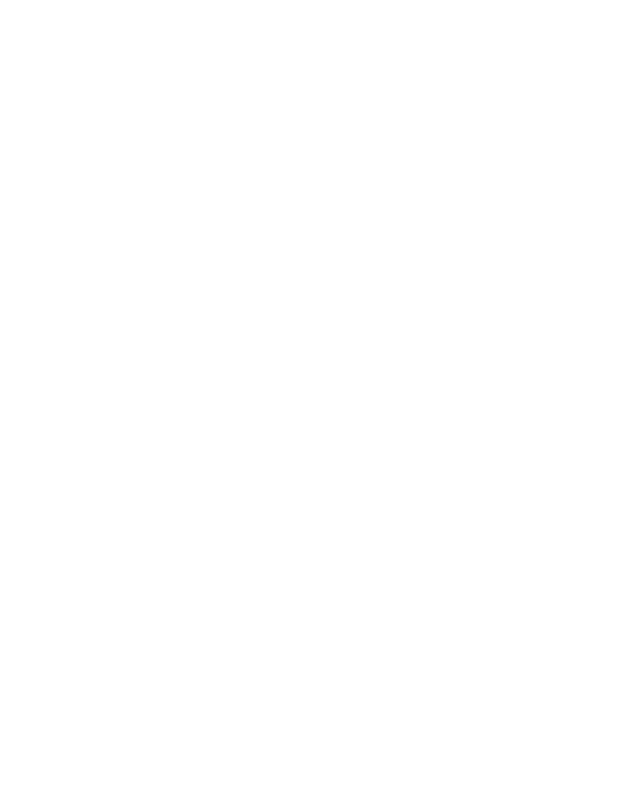
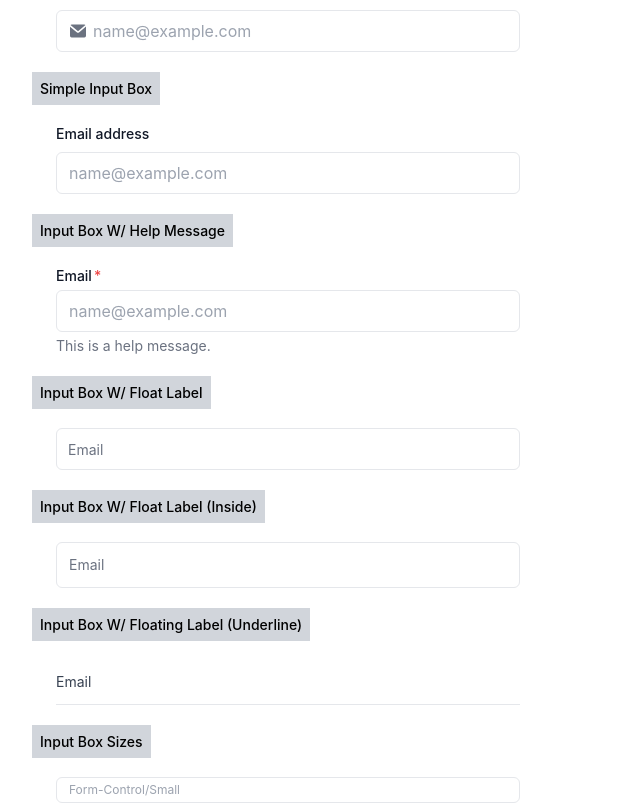
Before and after one commit to TeamFab2023/openui, a React (Create React App) app: page / in a window 1280 px wide. Shown: the part 745-1548 px from the top of the page, without its empty margins (0-640 px from the left). Before the commit the page ends 800 px from the top, so only its background shows below. Built offline with nearby package versions, Linux system fonts and the light colour scheme.

Commit message:
Input Fields Using Tailwind CSS

```diff
--- a/src/App.tsx
+++ b/src/App.tsx
@@ -3,6 +3,7 @@
 import './App.css';
 import Alert from './components/Alerts/Alert';
 import Button from './components/Button/Button'
+import InputField from './components/InputFields/InputField';
 
 function App() {
   return (
@@ -19,7 +20,7 @@
     </div>
       <Alert />
       <Button />
-
+       <InputField/>
     </div>
     </>
   );
--- /dev/null
+++ b/src/components/InputFields/InputField.tsx
@@ -0,0 +1,193 @@
+import React from 'react'
+
+const InputField = () => {
+  return (
+   <>
+
+        <section>
+        <div className="border-b border-gray-200 pb-5 my-4">
+      <h3 className="text-base font-semibold leading-6 text-gray-900 ">Input Fields</h3>
+    </div>
+    <br />
+      {/******************Input Box With Icon********************** */}
+      <span className="bg-gray-300 text-black p-2 font-medium text-sm">Input Box W/ Icon</span>
+      <div className="max-w-lg p-6">
+        <label htmlFor="input-group-1" className="block mb-2 text-sm font-medium text-gray-900">Your Email</label >
+        <form className="relative">
+          <div
+            className="absolute inset-y-0 left-0 flex items-center pl-3.5 pointer-events-none"
+          >
+            <svg
+              className="w-4 h-4 text-gray-500 dark:text-gray-400"
+              aria-hidden="true"
+              xmlns="http://www.w3.org/2000/svg"
+              fill="currentColor"
+              viewBox="0 0 20 16"
+            >
+              <path
+                d="m10.036 8.278 9.258-7.79A1.979 1.979 0 0 0 18 0H2A1.987 1.987 0 0 0 .641.541l9.395 7.737Z"
+              />
+              <path
+                d="M11.241 9.817c-.36.275-.801.425-1.255.427-.428 0-.845-.138-1.187-.395L0 2.6V14a2 2 0 0 0 2 2h16a2 2 0 0 0 2-2V2.5l-8.759 7.317Z"
+              />
+            </svg>
+          </div>
+          <input
+            type="email"
+            name="email"
+            id="email"
+            className="w-full px-3 py-2 pl-9 border rounded-md focus:outline-none focus:border-primary-400 focus:ring-2 focus:ring-primary-200 focus:ring-opacity-50"
+            placeholder="name@example.com"
+            required
+          />
+        </form>
+      </div>
+
+      {/******************Simple Input Box**********************/}
+      <span className="bg-gray-300 text-black p-2 font-medium text-sm"
+        >Simple Input Box
+      </span>
+      <div className="max-w-lg p-6 rounded-md">
+        <form className="space-y-12">
+          <div className="space-y-4">
+            <div>
+              <label
+                htmlFor="email"
+                className="block mb-2 text-sm font-medium text-gray-900"
+                >Email address</label>
+              <input
+                type="email"
+                name="email"
+                id="email"
+                placeholder="name@example.com"
+                className="w-full px-3 py-2 border rounded-md focus:outline-none focus:border-primary-400 focus:ring-2 focus:ring-primary-200 focus:ring-opacity-50"
+                required
+              />
+            </div>
+          </div>
+        </form>
+      </div>
+
+      {/*****************Input Box with help message **********************/}
+      <span className="bg-gray-300 text-black p-2 font-medium text-sm">
+        Input Box W/ Help Message
+      </span>
+      <div className="max-w-lg p-6 rounded-md">
+        <form>
+          <label
+            htmlFor="example-2"
+            className="mb-1 block text-sm font-medium text-gray-900 after:ml-0.5 after:text-red-500 after:content-['*']"
+            >Email</label>
+          <input
+            type="email"
+            name="email"
+            id="example-2"
+            placeholder="name@example.com"
+            className="w-full px-3 py-2 border rounded-md focus:outline-none focus:border-primary-400 focus:ring-2 focus:ring-primary-200 focus:ring-opacity-50"
+            required
+          />
+          <p className="mt-1 text-sm text-gray-500">This is a help message.</p>
+        </form>
+      </div>
+
+      {/*****************Input Box with Float Label**********************/}
+      <span className="bg-gray-300 text-black p-2 font-medium text-sm"
+        >Input Box W/ Float Label</span>
+      <div className="max-w-lg p-6 rounded-md">
+        <form>
+          <div className="relative">
+            <input
+              type="email"
+              id="example-3"
+              placeholder=" "
+              className="peer block w-full px-3 py-2 rounded-md border focus:outline-none focus:border-primary-400 focus:ring-2 focus:ring-primary-200 focus:ring-opacity-50"
+              required
+            />
+            <label
+              htmlFor="example-3"
+              className="peer-focus:base absolute left-2 top-0 z-10 -translate-y-2 transform bg-white px-1 text-xs text-gray-500 transition-all peer-placeholder-shown:translate-y-3 peer-placeholder-shown:text-sm peer-focus:-translate-y-2 peer-focus:text-xs"
+              >Email</label >
+          </div>
+        </form>
+      </div>
+
+      {/*****************Input Box with Float Label (Inside) **********************/}
+      <span className="bg-gray-300 text-black p-2 font-medium text-sm"
+        >Input Box W/ Float Label (Inside)
+      </span>
+      <form className="max-w-lg p-6 rounded-md">
+        <label
+          htmlFor="UserEmail"
+          className="relative block rounded-md border px-3 pt-3 focus-within:border-primary-400 focus-within:ring-2 focus-within:ring-primary-200"
+        >
+          <input
+            type="email"
+            id="UserEmail"
+            placeholder="Email"
+            className="peer h-8 w-full border-none p-0 placeholder-transparent focus:outline-none focus:ring-0 sm:text-sm"
+            required
+          />
+
+          <span
+            className="absolute start-3 top-3 -translate-y-1/2 text-xs text-gray-500 transition-all peer-placeholder-shown:top-1/2 peer-placeholder-shown:text-sm peer-focus:top-3 peer-focus:text-xs"
+          >
+            Email
+          </span>
+        </label>
+      </form>
+
+      {/*****************Input Box with Floating Label (Underline) **********************/}
+      <span className="bg-gray-300 text-black p-2 font-medium text-sm"
+        >Input Box W/ Floating Label (Underline)
+      </span>
+      <div className="max-w-lg p-6 rounded-md">
+        <form>
+          <label
+            htmlFor="User-Email"
+            className="relative block border-b border-gray-200 bg-transparent pt-3 focus-within:border-gray-600"
+          >
+            <input
+              type="email"
+              id="User-Email"
+              placeholder="Email"
+              className="peer h-8 w-full border-none bg-transparent p-0 placeholder-transparent focus:border-transparent focus:outline-none focus:ring-0 sm:text-sm"
+              required
+            />
+
+            <span
+              className="absolute start-0 top-2 -translate-y-1/2 text-xs text-gray-700 transition-all peer-placeholder-shown:top-1/2 peer-placeholder-shown:text-sm peer-focus:top-2 peer-focus:text-xs"
+            >
+              Email
+            </span>
+          </label>
+        </form>
+      </div>
+
+      {/***************** Input Box Sizes**********************/}
+
+      <span className="bg-gray-300 text-black p-2 font-medium text-sm">Input Box Sizes</span>
+      <div className="max-w-lg p-6 rounded-md">
+        <input
+          type="text"
+          className="block w-full px-3 py-1 rounded-md border text-xs focus:border-primary-400 focus:ring-2 focus:outline-none focus:ring-primary-200 focus:ring-opacity-50"
+          placeholder="Form-Control/Small"
+        />
+        <br />
+        <input
+          type="text"
+          className="block w-full px-3 py-2 rounded-md border focus:border-primary-400 focus:ring-2 focus:outline-none focus:ring-primary-200 focus:ring-opacity-50"
+          placeholder="Form-Control/Default"
+        />
+        <br />
+        <input
+          type="text"
+          className="block w-full rounded-md border px-3 py-3 text-xl focus:border-primary-400 focus:ring-2 focus:outline-none focus:ring-primary-200 focus:ring-opacity-50"
+          placeholder="Form-Control/Large"
+        />
+      </div>
+    </section>
+   </>
+  )
+}
+
+export default InputField
```
